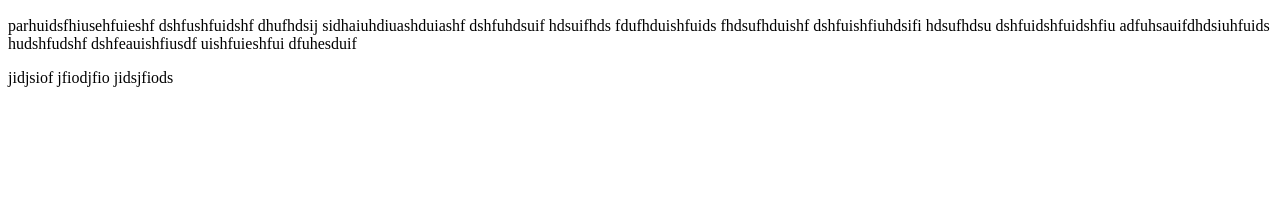
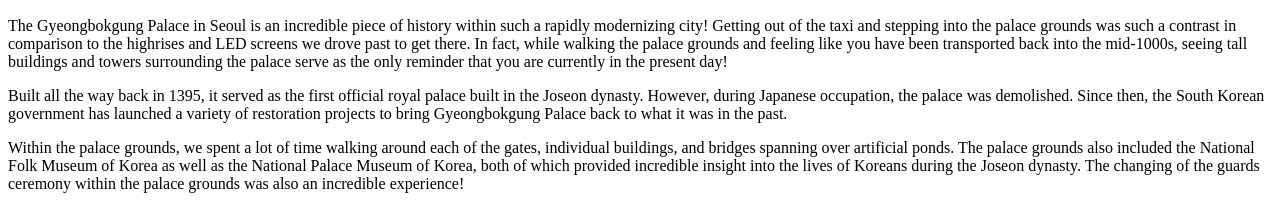
Before and after one commit to perzcars/mi349_blog, a plain HTML site: page index.html in a window 1280 px wide. Shown: the part 1442-1651 px from the top of the page. Before the commit the page ends 1545 px from the top, so only its background shows below. Drawn offline with Linux system fonts and the light colour scheme.

Commit message:
second article

```diff
--- a/index.html
+++ b/index.html
@@ -49,8 +49,9 @@
             <address class="author"><a rel="author" href="https://www.linkedin.com/in/carsonperz/">Carson Perz</a></address>
             <time datetime="2025-06-08" title="June 8, 2025">Jun 8, 2025</time>
             <p><img alt="A picture of Gyeongbokgung Palace, located in Seoul, South Korea" src="images/gyeongbokgung.jpg" width="400" height="350" /></p>
-            <p>parhuidsfhiusehfuieshf dshfushfuidshf dhufhdsij sidhaiuhdiuashduiashf dshfuhdsuif hdsuifhds fdufhduishfuids fhdsufhduishf dshfuishfiuhdsifi hdsufhdsu dshfuidshfuidshfiu adfuhsauifdhdsiuhfuids hudshfudshf dshfeauishfiusdf uishfuieshfui dfuhesduif </p>
-            <p> jidjsiof jfiodjfio jidsjfiods </p>
+            <p>The Gyeongbokgung Palace in Seoul is an incredible piece of history within such a rapidly modernizing city! Getting out of the taxi and stepping into the palace grounds was such a contrast in comparison to the highrises and LED screens we drove past to get there. In fact, while walking the palace grounds and feeling like you have been transported back into the mid-1000s, seeing tall buildings and towers surrounding the palace serve as the only reminder that you are currently in the present day!</p>
+            <p>Built all the way back in 1395, it served as the first official royal palace built in the Joseon dynasty. However, during Japanese occupation, the palace was demolished. Since then, the South Korean government has launched a variety of restoration projects to bring Gyeongbokgung Palace back to what it was in the past.</p>
+            <p>Within the palace grounds, we spent a lot of time walking around each of the gates, individual buildings, and bridges spanning over artificial ponds. The palace grounds also included the National Folk Museum of Korea as well as the National Palace Museum of Korea, both of which provided incredible insight into the lives of Koreans during the Joseon dynasty. The changing of the guards ceremony within the palace grounds was also an incredible experience! </p>
         </article>
     </section>
 </body>
```
